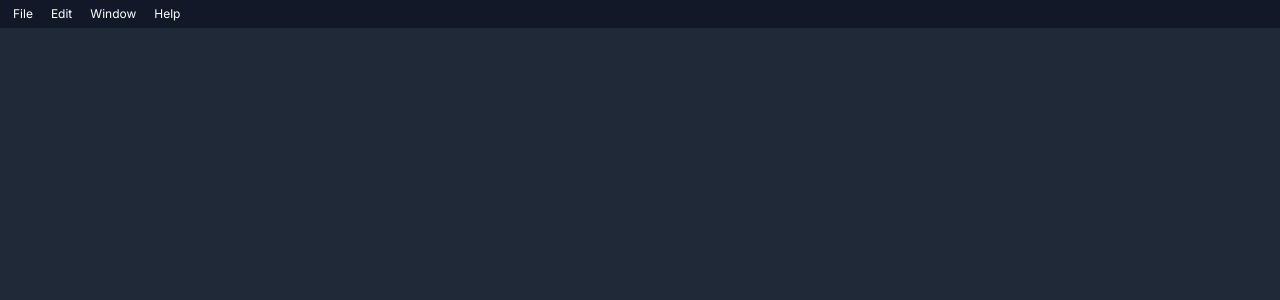
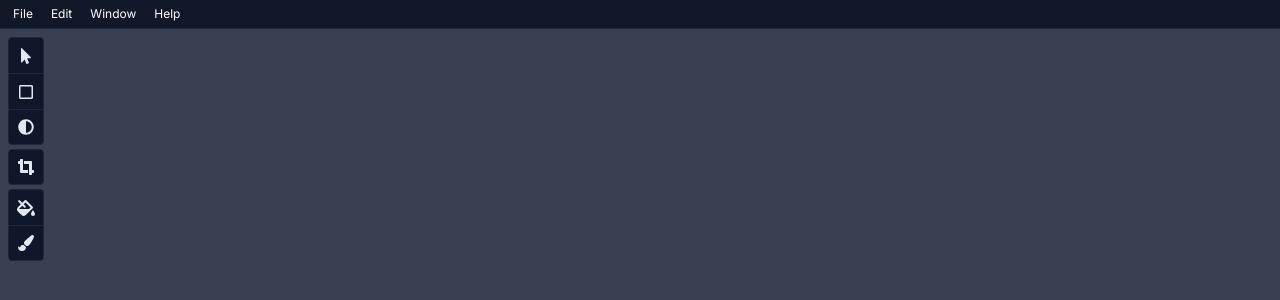
Before and after one commit to tmazeika/paint, a Next.js app: page / in a window 1280 px wide. Shown: the top 300 px of the page. Built offline with nearby package versions, Linux system fonts and the light colour scheme.

Commit message:
Create ToolBar.tsx and friends

```diff
--- a/components/Header.tsx
+++ b/components/Header.tsx
@@ -1,3 +1,4 @@
+import { faCoffee, faFile, faFolderOpen } from '@fortawesome/free-solid-svg-icons';
 import type { FC } from 'react';
 import MenuBar from './MenuBar';
 import MenuButton from './MenuButton';
@@ -5,10 +6,11 @@ import MenuDivider from './MenuDivider';
 import MenuItem from './MenuItem';
 
 const Header: FC = () => (
-  <MenuBar className="p-1 bg-gray-900">
+  <header className="bg-gray-900 border-b border-gray-800">
+    <MenuBar>
       <MenuButton value="File">
-      <MenuItem image="N" value="New" hotkey="Ctrl N" />
-      <MenuItem value="Open" />
+        <MenuItem icon={faFile} value="New" hotkey="Ctrl N" />
+        <MenuItem icon={faFolderOpen} value="Open..." hotkey="Ctrl O" />
         <MenuDivider />
         <MenuItem value="Open Recent">
           <MenuItem value="Submenu 1" />
@@ -16,17 +18,18 @@ const Header: FC = () => (
             <MenuItem value="Submenu 3" />
             <MenuItem value="Submenu 4" />
           </MenuItem>
-        <MenuItem image="X" value="Submenu 3" hotkey="C" />
+          <MenuItem icon={faCoffee} value="Submenu 3" hotkey="C" />
         </MenuItem>
         <MenuItem value="Open 2" />
       </MenuButton>
       <MenuButton value="Edit">
         <MenuItem value="Undo" hotkey="Ctrl Z" />
-      <MenuItem value="Redo" hotkey="Ctrl Y" />
+        <MenuItem value="Redo" hotkey="Shift Ctrl Z" />
       </MenuButton>
       <MenuButton value="Window" />
       <MenuButton value="Help" />
     </MenuBar>
+  </header>
 );
 
 export default Header;
--- a/components/Layout.tsx
+++ b/components/Layout.tsx
@@ -1,16 +1,44 @@
+import { faSquare } from '@fortawesome/free-regular-svg-icons';
+import { faAdjust, faCropAlt, faFillDrip, faMousePointer, faPaintBrush } from '@fortawesome/free-solid-svg-icons';
 import Head from 'next/head';
 import type { FC } from 'react';
 import React from 'react';
 import Header from './Header';
+import ToolBar from './ToolBar';
+import ToolButton from './ToolButton';
 
-const Layout: FC = ({ children }) => (
+const Layout: FC = () => (
   <>
     <Head>
       <meta name="viewport" content="initial-scale=1, width=device-width" />
       <title>Paint</title>
     </Head>
-    <Header />
-    {children}
+    <div className="w-[100vw] h-[100vh] app-grid font-sans text-white text-tiny">
+      <div className="row-start-1 col-start-1 col-end-4">
+        <Header />
+      </div>
+      <main className="row-start-2 col-start-1 col-end-4 h-36" />
+      <div className="row-start-2 col-start-1">
+        <ToolBar>
+          <div>
+            <ToolButton id="mouse-pointer" icon={faMousePointer} />
+            <ToolButton id="square" icon={faSquare} />
+            <ToolButton id="adjust" icon={faAdjust} />
+          </div>
+          <div>
+            <ToolButton id="crop-alt" icon={faCropAlt} />
+          </div>
+          <div>
+            <ToolButton id="fill-drip" icon={faFillDrip} />
+            <ToolButton id="paint-brush" icon={faPaintBrush} />
+          </div>
+        </ToolBar>
+      </div>
+      <div className="row-start-2 col-start-3">
+        <ToolBar />
+      </div>
+    </div>
+    {/*{children}*/}
   </>
 );
 
--- a/components/MenuBar.tsx
+++ b/components/MenuBar.tsx
@@ -1,53 +1,11 @@
 import type { FC } from 'react';
-import React, { useCallback, useMemo, useState } from 'react';
+import React from 'react';
+import MutexButtonProvider from './MutexButtonProvider';
 
-export const MenuBarContext = React.createContext({
-  activeId: null as string | null,
-  onClick(this: void, id: string): void {
-    //
-  },
-  onPointerEnter(this: void, id: string): void {
-    //
-  },
-  onPointerLeave(this: void, id: string): void {
-    //
-  },
-});
-
-const MenuBar: FC<{
-  className?: string;
-}> = ({ className, children }) => {
-  const [activeId, setActiveId] = useState<string | null>(null);
-  const hasActiveId = activeId !== null;
-  const onClick = useCallback((newId: string) => {
-    setActiveId((oldId) => (newId === oldId ? null : newId));
-  }, []);
-  const onPointerEnter = useCallback(
-    (newId: string) => {
-      if (hasActiveId) {
-        setActiveId(newId);
-      }
-    },
-    [hasActiveId],
-  );
-  const onPointerLeave = useCallback(() => {
-    setActiveId(null);
-  }, []);
-  const ctx = useMemo(
-    () => ({
-      activeId,
-      onClick,
-      onPointerEnter,
-      onPointerLeave,
-    }),
-    [activeId, onClick, onPointerEnter, onPointerLeave],
-  );
-
-  return (
-    <div className={className}>
-      <MenuBarContext.Provider value={ctx}>{children}</MenuBarContext.Provider>
-    </div>
-  );
-};
+const MenuBar: FC = ({ children }) => (
+  <div className="p-1">
+    <MutexButtonProvider>{children}</MutexButtonProvider>
+  </div>
+);
 
 export default MenuBar;
--- a/components/MenuButton.tsx
+++ b/components/MenuButton.tsx
@@ -1,16 +1,15 @@
 import type { FC } from 'react';
-import { useContext } from 'react';
-import { MenuBarContext } from './MenuBar';
+import useMutexButton from '../hooks/useMutexButton';
 
 const MenuButton: FC<{
   value: string;
 }> = ({ value, children }) => {
-  const { activeId, onClick, onPointerEnter, onPointerLeave } = useContext(MenuBarContext);
+  const { activeId, onClick, onPointerEnter, onPointerLeave } = useMutexButton();
   const isActive = value === activeId && children !== undefined;
 
   return (
     <button
-      className={`relative px-2 rounded-sm border border-transparent hover:bg-sky-700 hover:border-sky-600 ${
+      className={`relative px-2 cursor-default rounded-sm border border-transparent hover:bg-sky-700 hover:border-sky-600 ${
         isActive ? 'rounded-b-none' : ''
       }`}
       onClick={() => onClick(value)}
@@ -18,7 +17,11 @@ const MenuButton: FC<{
       onPointerLeave={() => onPointerLeave(value)}
     >
       {value}
-      {isActive && <div className="primary-menu-popup">{children}</div>}
+      {isActive && (
+        <div className="primary-menu-popup" onClick={(e) => e.stopPropagation()}>
+          {children}
+        </div>
+      )}
     </button>
   );
 };
--- a/components/MenuItem.tsx
+++ b/components/MenuItem.tsx
@@ -1,14 +1,17 @@
+import type { IconDefinition } from '@fortawesome/fontawesome-svg-core';
+import { faCaretRight } from '@fortawesome/free-solid-svg-icons';
+import { FontAwesomeIcon } from '@fortawesome/react-fontawesome';
 import type { FC } from 'react';
 import React, { useState } from 'react';
 
 const MenuItem: FC<{
-  image?: React.ReactNode;
+  icon?: IconDefinition;
   value: React.ReactNode;
   hotkey?: React.ReactNode;
   onClick?(this: void): void;
-}> = ({ image, value, hotkey, onClick, children }) => {
+}> = ({ icon, value, hotkey, onClick, children }) => {
   const [isActive, setIsActive] = useState(false);
-  const hasImage = image !== undefined;
+  const hasIcon = icon !== undefined;
   const hasHotkey = hotkey !== undefined;
   const hasChildren = children !== undefined;
 
@@ -25,7 +28,9 @@ const MenuItem: FC<{
       onPointerEnter={hasChildren ? () => setIsActive(true) : undefined}
       onPointerLeave={hasChildren ? () => setIsActive(false) : undefined}
     >
-      <div className={`menu-item-col ml-0.5 rounded-l-sm ${hasImage ? 'px-1.5' : 'pl-1.5'}`}>{image}</div>
+      <div className={`menu-item-col ml-0.5 rounded-l-sm text-center ${hasIcon ? 'px-1.5' : 'pl-1.5'}`}>
+        {hasIcon && <FontAwesomeIcon className="text-slate-200" icon={icon} />}
+      </div>
       <div className="menu-item-col">{value}</div>
       <div className={`menu-item-col menu-item-col-r ${hasHotkey ? 'pl-1.5' : ''}`}>{hotkey}</div>
       <div
@@ -33,7 +38,7 @@ const MenuItem: FC<{
           hasChildren ? (hasHotkey ? 'pl-0.5 pr-1.5' : 'px-1.5') : 'pr-1.5'
         }`}
       >
-        {hasChildren && <span className="inline-block rotate-90">&#9650;</span>}
+        {hasChildren && <FontAwesomeIcon icon={faCaretRight} />}
       </div>
       <div className="relative">{isActive && <div className="secondary-menu-popup">{children}</div>}</div>
     </div>
--- /dev/null
+++ b/components/MutexButtonProvider.tsx
@@ -0,0 +1,56 @@
+import type { FC } from 'react';
+import React, { useCallback, useMemo, useState } from 'react';
+
+export const MutexButtonContext = React.createContext({
+  activeId: null as string | null,
+  onClick(this: void, id: string): void {
+    //
+  },
+  onPointerEnter(this: void, id: string): void {
+    //
+  },
+  onPointerLeave(this: void, id: string): void {
+    //
+  },
+});
+
+const MutexButtonProvider: FC<{
+  noDeselect?: boolean;
+}> = ({ noDeselect, children }) => {
+  const [activeId, setActiveId] = useState<string | null>(null);
+  const hasActiveId = activeId !== null;
+  const onClick = useCallback(
+    (newId: string) => {
+      if (noDeselect === true) {
+        setActiveId(newId);
+      } else {
+        setActiveId((oldId) => (newId === oldId ? null : newId));
+      }
+    },
+    [noDeselect],
+  );
+  const onPointerEnter = useCallback(
+    (newId: string) => {
+      if (hasActiveId) {
+        setActiveId(newId);
+      }
+    },
+    [hasActiveId],
+  );
+  const onPointerLeave = useCallback(() => {
+    setActiveId(null);
+  }, []);
+  const ctx = useMemo(
+    () => ({
+      activeId,
+      onClick,
+      onPointerEnter,
+      onPointerLeave,
+    }),
+    [activeId, onClick, onPointerEnter, onPointerLeave],
+  );
+
+  return <MutexButtonContext.Provider value={ctx}>{children}</MutexButtonContext.Provider>;
+};
+
+export default MutexButtonProvider;
--- /dev/null
+++ b/components/ToolBar.tsx
@@ -0,0 +1,10 @@
+import type { FC } from 'react';
+import MutexButtonProvider from './MutexButtonProvider';
+
+const ToolBar: FC = ({ children }) => (
+  <div className="m-2 flex flex-col gap-1">
+    <MutexButtonProvider noDeselect>{children}</MutexButtonProvider>
+  </div>
+);
+
+export default ToolBar;
--- /dev/null
+++ b/components/ToolButton.tsx
@@ -0,0 +1,31 @@
+import type { IconDefinition } from '@fortawesome/fontawesome-svg-core';
+import { FontAwesomeIcon } from '@fortawesome/react-fontawesome';
+import type { FC } from 'react';
+import React from 'react';
+import useMutexButton from '../hooks/useMutexButton';
+
+const ToolButton: FC<{
+  id: string;
+  icon: IconDefinition;
+  onClick?(this: void): void;
+}> = ({ id, icon, ...props }) => {
+  const { activeId, onClick } = useMutexButton();
+  const isActive = id === activeId;
+
+  return (
+    <div
+      className={`w-9 h-9 flex items-center justify-center border border-b-0 border-slate-800 bg-slate-900
+        first-of-type:rounded-t last-of-type:border-b last-of-type:rounded-b ${
+          isActive ? 'bg-sky-700' : 'hover:bg-[rgb(23,31,50)]'
+        }`}
+      onClick={() => {
+        onClick(id);
+        props.onClick?.();
+      }}
+    >
+      <FontAwesomeIcon className="text-slate-200" icon={icon} size="lg" />
+    </div>
+  );
+};
+
+export default ToolButton;
--- /dev/null
+++ b/hooks/useMutexButton.ts
@@ -0,0 +1,6 @@
+import { useContext } from 'react';
+import { MutexButtonContext } from '../components/MutexButtonProvider';
+
+const useMutexButton = () => useContext(MutexButtonContext);
+
+export default useMutexButton;
--- a/package.json
+++ b/package.json
@@ -10,6 +10,10 @@
     "style": "prettier --write ."
   },
   "dependencies": {
+    "@fortawesome/fontawesome-svg-core": "^1.2.36",
+    "@fortawesome/free-regular-svg-icons": "^5.15.4",
+    "@fortawesome/free-solid-svg-icons": "^5.15.4",
+    "@fortawesome/react-fontawesome": "^0.1.16",
     "next": "^12.0.7",
     "react": "^17.0.2",
     "react-dom": "^17.0.2"
--- a/pages/_document.tsx
+++ b/pages/_document.tsx
@@ -9,7 +9,7 @@ class MyDocument extends Document {
         <link rel="preconnect" href="https://fonts.gstatic.com" crossOrigin="anonymous" />
         <link rel="stylesheet" href="https://fonts.googleapis.com/css2?family=Inter&display=swap" />
       </Head>
-      <body className="w-full h-full overflow-hidden bg-gray-800 font-sans text-white text-tiny">
+      <body className="bg-gray-700">
         <Main />
         <NextScript />
       </body>
--- a/styles/globals.css
+++ b/styles/globals.css
@@ -43,3 +43,11 @@
     @apply text-right text-gray-600;
   }
 }
+
+@layer utilities {
+  .app-grid {
+    @apply grid;
+    grid-template-rows: min-content auto;
+    grid-template-columns: min-content auto min-content;
+  }
+}
```
Also changed, not shown: 1 other file (tests, documents, lock files or other folders). Lines whose indentation alone changed are shown as unchanged.
